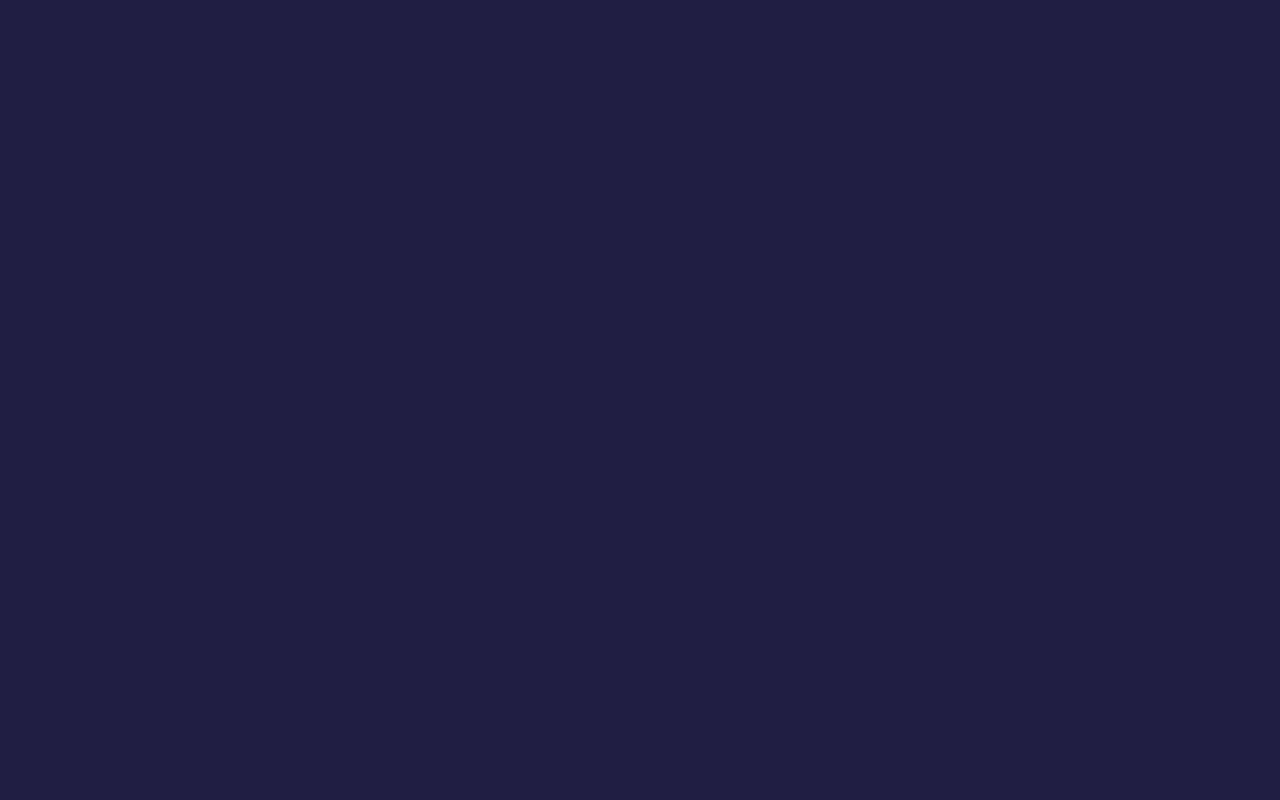
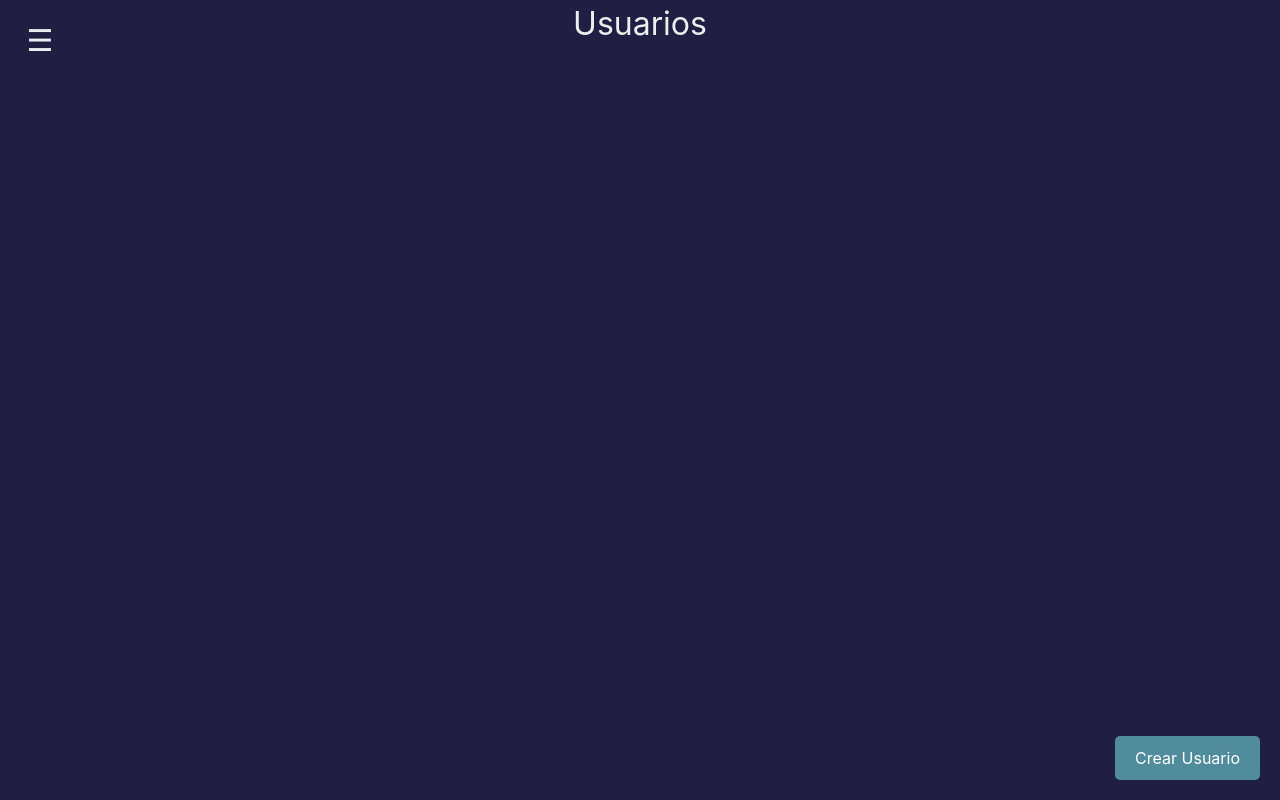
Before and after one commit to RiskVision/RiskVision, a React (Create React App) app in the folder riskvision-front/: page /usuarios in a window 1280 px wide. Before the commit this address had no page. Built offline with nearby package versions, Linux system fonts and the light colour scheme; sample sign-in values are in the browser's storage.

Commit message:
Ruta a pagina de usuarios
Se creo una ruta del menu a la página de usuarios y se agrego el boton de menu a la página de usuarios para navegar entre todas las páginas.

```diff
--- a/riskvision-front/src/App.js
+++ b/riskvision-front/src/App.js
@@ -1,13 +1,15 @@
 import './App.css';
 import Login from './pages/login';
-import {Routes, Route, BrowserRouter} from 'react-router-dom'
-import Home from './pages/home'
-import AD from './pages/activosDigitales'
+import {Routes, Route, BrowserRouter} from 'react-router-dom';
+import { UserProvider } from './context/UserContext';
+import Home from './pages/home';
+import AD from './pages/activosDigitales';
 import CrearUsuario from './pages/crearUsuario';
 import Unauthorized from './pages/unauthorized';
 import Reportes from './pages/documentPage';
 import FullDocumentViewer from './pages/fullDocview';
-import Documentos from './pages/documentPage2'
+import Documentos from './pages/documentPage2';
+import Usuarios from './pages/usuarios';
 
 function App() {
   const documents = [
@@ -51,6 +53,7 @@ function App() {
     },
   ]
   return (
+    <UserProvider>
       <BrowserRouter>
         <Routes>
           <Route path='/' element={<Login />} />
@@ -60,8 +63,11 @@ function App() {
           <Route path="/document/:id" element={<FullDocumentViewer documents={documents} />} />
           <Route path='/documentos-referencia' element={<Documentos />} />
           <Route path='/activos-digitales' element={<AD />} />
+          <Route path='/usuarios' element={<Usuarios />} />
+          <Route path='/crear-usuario' element={<CrearUsuario />} />
         </Routes>
     </BrowserRouter>
+   </UserProvider>
   );
 }
 
--- a/riskvision-front/src/pages/BurgerMenu.js
+++ b/riskvision-front/src/pages/BurgerMenu.js
@@ -73,7 +73,7 @@ function BurgerMenu() {
             <a href="#" className="block px-4 py-2 hover:bg-gray-600">
               Últimos CVEs
             </a>
-            <a href="#" className="block px-4 py-2 hover:bg-gray-600">
+            <a onClick={() => redirect('/usuarios')} href="#" className="block px-4 py-2 hover:bg-gray-600">
               Gestión de usuarios
             </a>
           </>
--- a/riskvision-front/src/pages/usuarios.jsx
+++ b/riskvision-front/src/pages/usuarios.jsx
@@ -3,13 +3,15 @@ import '../App2.css';  // Importa el archivo CSS
 import { Link } from 'react-router-dom';
 import { UserContext } from '../context/UserContext'; // Importa el contexto
 import UserProfile from '../User-Profile.png'; // Importa la imagen de perfil
+import BurgerMenu from './BurgerMenu';
 
 const Usuarios = () => {
   const { usuarios } = useContext(UserContext); // Accede a los usuarios desde el contexto
 
   return (
     <div>
-      <h1>Usuarios</h1>
+      <BurgerMenu />
+      <h1 className='h1'>Usuarios</h1>
       <div className="usuarios-container">
         {usuarios.map((usuario, index) => (
           <div key={index} className="usuario-card">
```
Lines whose indentation alone changed are shown as unchanged.
